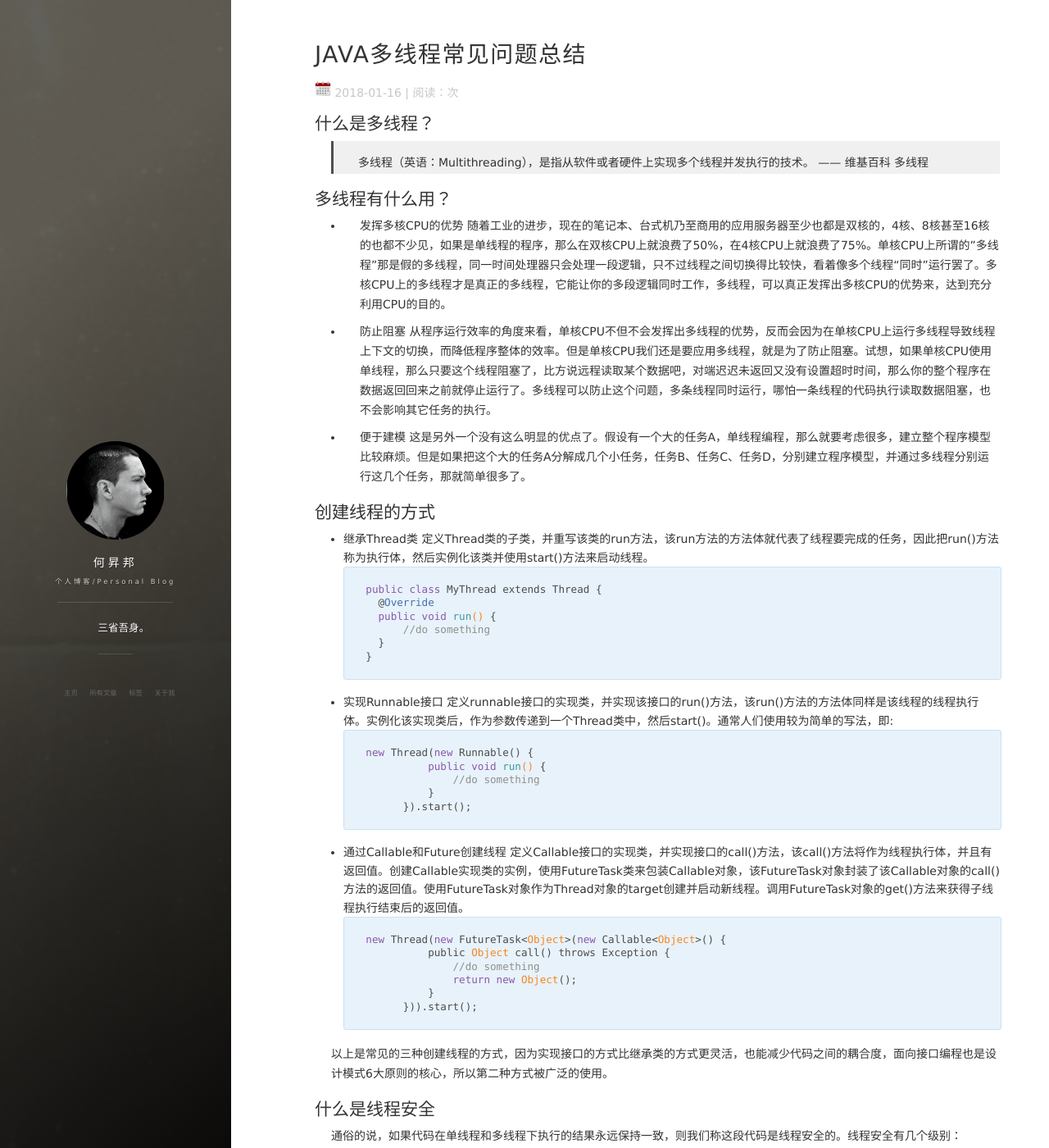
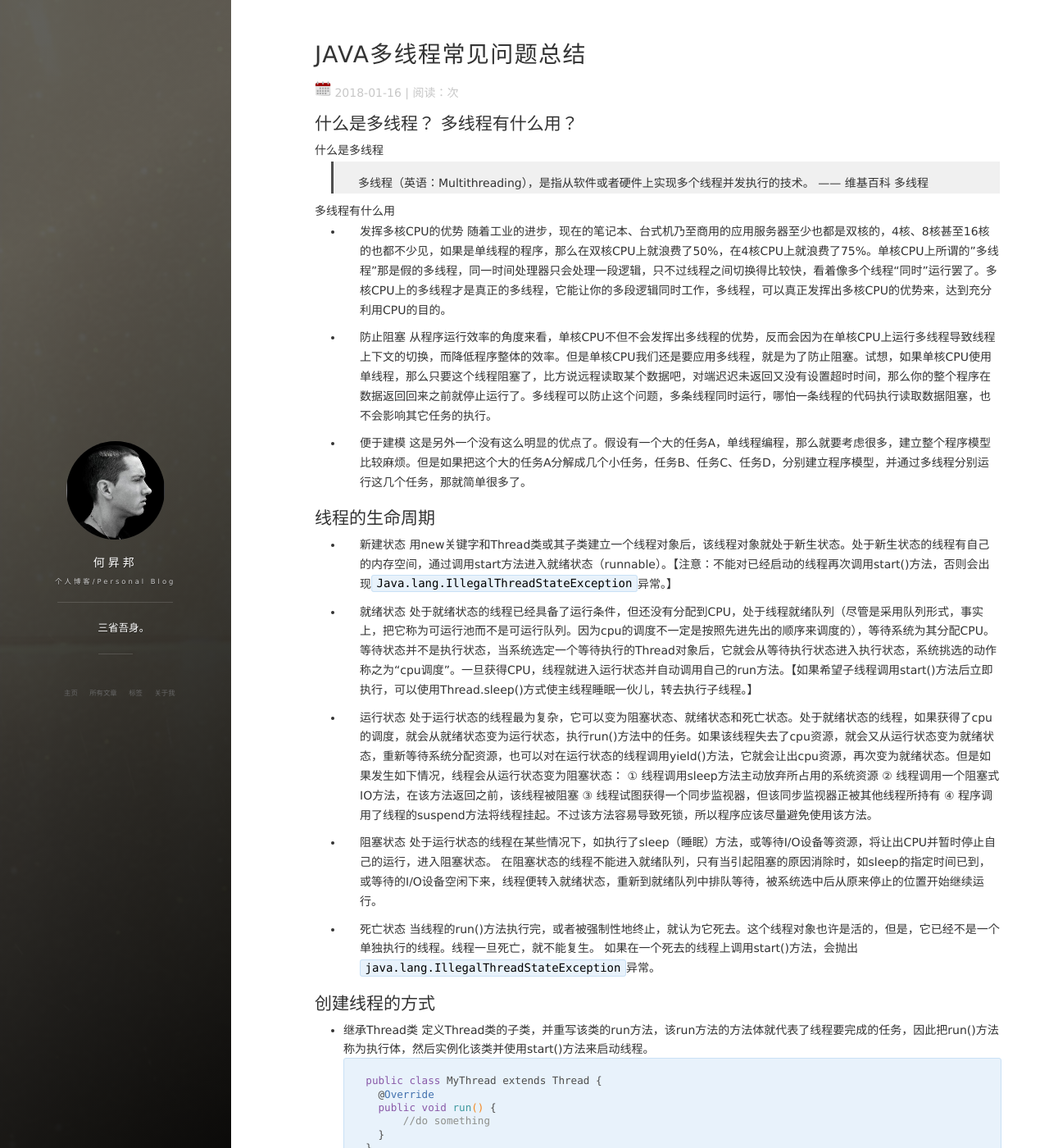
Before and after one commit to heshengbang/heshengbang.github.io, a Jekyll site: the page built from _posts/2018-01-16-JAVA多线程常见问题总结.md, in a window 1280 px wide and 1400 px high. Shown: the whole window at 82% size. Built offline with Jekyll 4.4.1, drawn with Linux system fonts in a browser that asks for light colours; nearby versions of some CDN libraries; comment, search, counter and statistics services are not loaded; some of the changed text lies outside the part shown.

Commit message:
update file

````diff
--- a/_posts/2018-01-16-JAVA多线程常见问题总结.md
+++ b/_posts/2018-01-16-JAVA多线程常见问题总结.md
@@ -5,11 +5,12 @@ date: 2018-01-16
 tags: 博客
 ---
 
-## 什么是多线程？
+## 什么是多线程？ 多线程有什么用？
+##### 什么是多线程
 > 多线程（英语：Multithreading），是指从软件或者硬件上实现多个线程并发执行的技术。
 >                                                     —— 维基百科 多线程
 
-## 多线程有什么用？
+##### 多线程有什么用
 - 发挥多核CPU的优势
 随着工业的进步，现在的笔记本、台式机乃至商用的应用服务器至少也都是双核的，4核、8核甚至16核的也都不少见，如果是单线程的程序，那么在双核CPU上就浪费了50%，在4核CPU上就浪费了75%。单核CPU上所谓的”多线程”那是假的多线程，同一时间处理器只会处理一段逻辑，只不过线程之间切换得比较快，看着像多个线程“同时”运行罢了。多核CPU上的多线程才是真正的多线程，它能让你的多段逻辑同时工作，多线程，可以真正发挥出多核CPU的优势来，达到充分利用CPU的目的。
 
@@ -18,6 +19,26 @@ tags: 博客
 
 - 便于建模
 这是另外一个没有这么明显的优点了。假设有一个大的任务A，单线程编程，那么就要考虑很多，建立整个程序模型比较麻烦。但是如果把这个大的任务A分解成几个小任务，任务B、任务C、任务D，分别建立程序模型，并通过多线程分别运行这几个任务，那就简单很多了。
+
+## 线程的生命周期
+- 新建状态
+用new关键字和Thread类或其子类建立一个线程对象后，该线程对象就处于新生状态。处于新生状态的线程有自己的内存空间，通过调用start方法进入就绪状态（runnable）。【注意：不能对已经启动的线程再次调用start()方法，否则会出现```Java.lang.IllegalThreadStateException```异常。】
+
+- 就绪状态
+处于就绪状态的线程已经具备了运行条件，但还没有分配到CPU，处于线程就绪队列（尽管是采用队列形式，事实上，把它称为可运行池而不是可运行队列。因为cpu的调度不一定是按照先进先出的顺序来调度的），等待系统为其分配CPU。等待状态并不是执行状态，当系统选定一个等待执行的Thread对象后，它就会从等待执行状态进入执行状态，系统挑选的动作称之为“cpu调度”。一旦获得CPU，线程就进入运行状态并自动调用自己的run方法。【如果希望子线程调用start()方法后立即执行，可以使用Thread.sleep()方式使主线程睡眠一伙儿，转去执行子线程。】
+
+- 运行状态
+处于运行状态的线程最为复杂，它可以变为阻塞状态、就绪状态和死亡状态。处于就绪状态的线程，如果获得了cpu的调度，就会从就绪状态变为运行状态，执行run()方法中的任务。如果该线程失去了cpu资源，就会又从运行状态变为就绪状态，重新等待系统分配资源，也可以对在运行状态的线程调用yield()方法，它就会让出cpu资源，再次变为就绪状态。但是如果发生如下情况，线程会从运行状态变为阻塞状态：
+① 线程调用sleep方法主动放弃所占用的系统资源
+② 线程调用一个阻塞式IO方法，在该方法返回之前，该线程被阻塞
+③ 线程试图获得一个同步监视器，但该同步监视器正被其他线程所持有
+④ 程序调用了线程的suspend方法将线程挂起。不过该方法容易导致死锁，所以程序应该尽量避免使用该方法。
+
+- 阻塞状态
+处于运行状态的线程在某些情况下，如执行了sleep（睡眠）方法，或等待I/O设备等资源，将让出CPU并暂时停止自己的运行，进入阻塞状态。 在阻塞状态的线程不能进入就绪队列，只有当引起阻塞的原因消除时，如sleep的指定时间已到，或等待的I/O设备空闲下来，线程便转入就绪状态，重新到就绪队列中排队等待，被系统选中后从原来停止的位置开始继续运行。
+
+- 死亡状态
+当线程的run()方法执行完，或者被强制性地终止，就认为它死去。这个线程对象也许是活的，但是，它已经不是一个单独执行的线程。线程一旦死亡，就不能复生。 如果在一个死去的线程上调用start()方法，会抛出```java.lang.IllegalThreadStateException```异常。
 
 ## 创建线程的方式
 - 继承Thread类
@@ -96,7 +117,7 @@ public static void main(String[] args) {
 - sleep是Thread的方法，可包含一个或两个参数。wait是Object类的方法可包含无参、一个参数、两个参数。
 - sleep方法和wait方法都可以用来使线程放弃CPU一定的时间，不同点在于如果线程持有某个对象的监视器，sleep方法不会放弃这个对象的监视器，wait方法会放弃这个对象的监视器。
 - sleep方法时间到，线程处于临时阻塞状态或者运行状态。wait方法如果没有被设置时间，就必须要通过notify或者notifyAll来唤醒。
-- sleep方法可以在任何地方使用(使用范围)，wait方法只能在同步控制方法或者同步控制块里面使用，因为wait方法是通知当前线程等待并释放对象锁，与nofity方法的通知对象并获得锁是成对的，如果没有获得对象锁则没办法对对象锁进行操作则wait无意义。
+- sleep方法可以在任何地方使用，在任何地方使用都是使当前正在运行的线程（对不在运行状态的线程无效）进入阻塞状态，。wait方法只能在同步控制方法或者同步控制块里面使用，因为wait方法是通知当前线程等待并释放对象锁，与nofity方法的通知对象并获得锁是成对的，如果没有获得对象锁则没办法对对象锁进行操作则wait无意义。
 - sleep必须捕获异常，因为在sleep过程中有可能被调用interrupt打断从而抛出InterruptException如果不捕获异常则线程面临异常中断的可能。而wait不需要捕获异常。
 
 ## volatile关键字的作用
````
